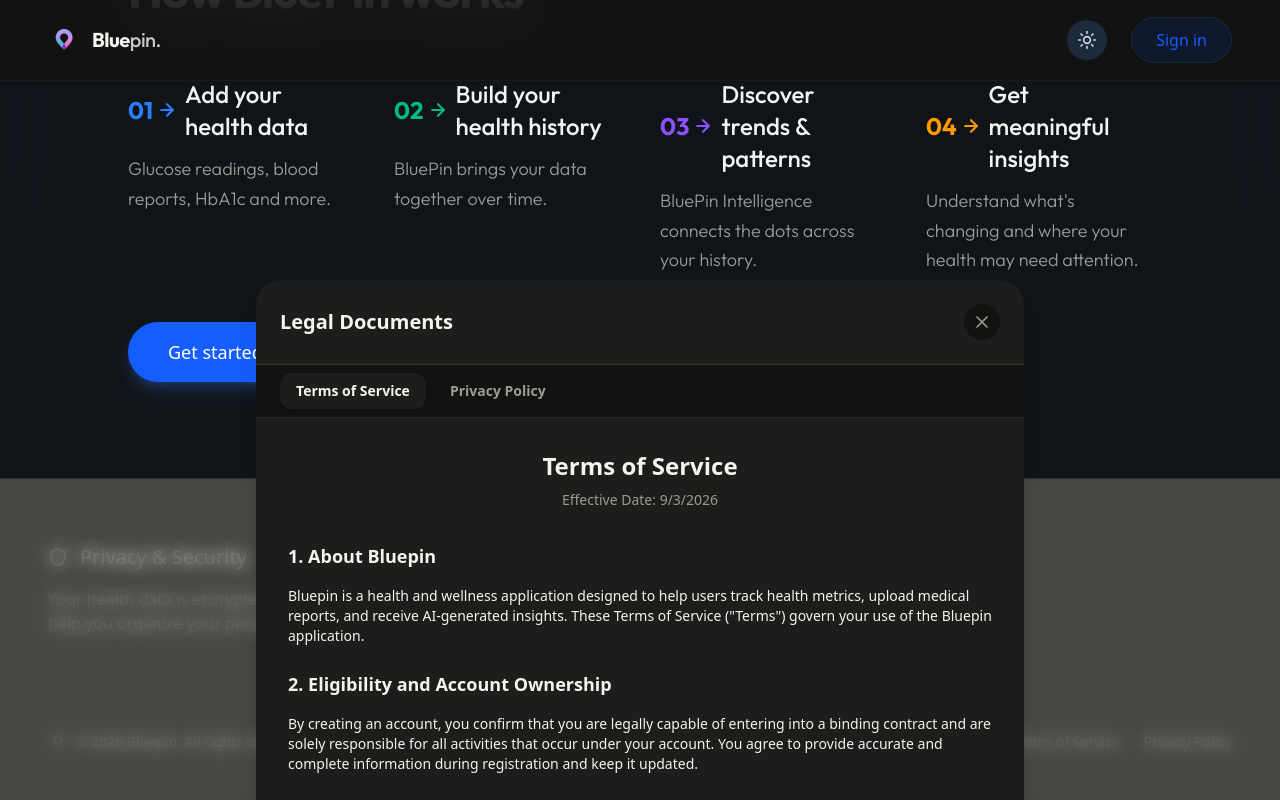
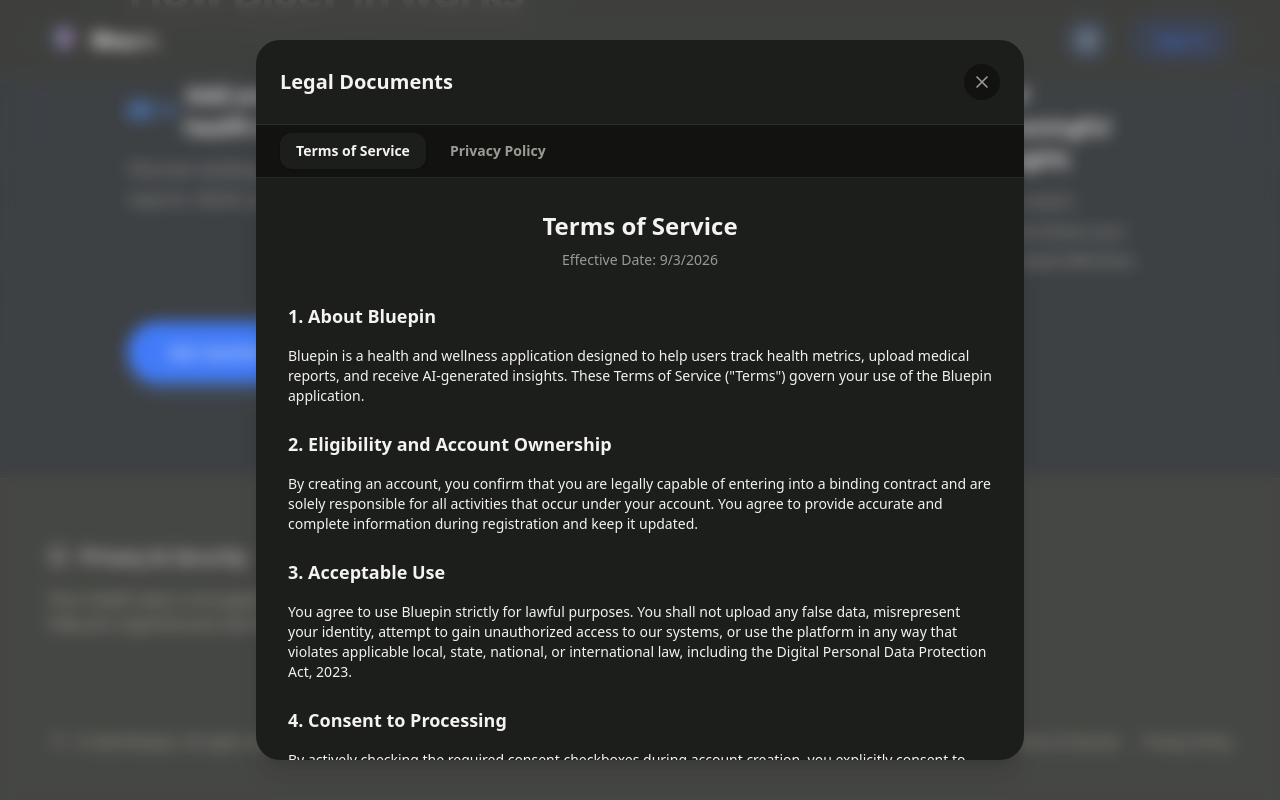
Before and after one commit to pritam1813/Bluepin-web, a Next.js app: page / in a window 1280 px wide. Both pictures are taken after a click on the button "Terms of Service". Shown: the part 3117-3917 px from the top of the page. Built offline with nearby package versions, Linux system fonts and the light colour scheme.

Commit message:
open modal using react portal

```diff
--- a/components/LegalDocsModal.tsx
+++ b/components/LegalDocsModal.tsx
@@ -1,4 +1,5 @@
 import React from "react";
+import { createPortal } from "react-dom";
 import { X } from "lucide-react";
 import { LegalDocType } from "../lib/consentManager";
 import { cn } from "../lib/utils";
@@ -26,10 +27,10 @@
 
   const activeTab = selectedTab ?? defaultTab;
 
-  if (!isOpen) return null;
+  if (!isOpen || typeof document === "undefined") return null;
 
-  return (
-    <div className="fixed inset-0 z-[100] bg-theme-text/20 backdrop-blur-sm flex items-center justify-center p-4">
+  return createPortal(
+    <div className="fixed inset-0 z-100 bg-theme-text/20 backdrop-blur-sm flex items-center justify-center p-4">
       <div className="bg-theme-card w-full max-w-3xl max-h-[90vh] rounded-2xl sm:rounded-3xl shadow-xl flex flex-col overflow-hidden animate-in zoom-in-95 duration-200">
         <div className="flex justify-between items-center p-4 sm:p-6 border-b border-theme-border">
           <h2 className="text-xl font-bold text-theme-text">Legal Documents</h2>
@@ -390,6 +391,7 @@
           </div>
         </div>
       </div>
-    </div>
+    </div>,
+    document.body,
   );
 }
```
